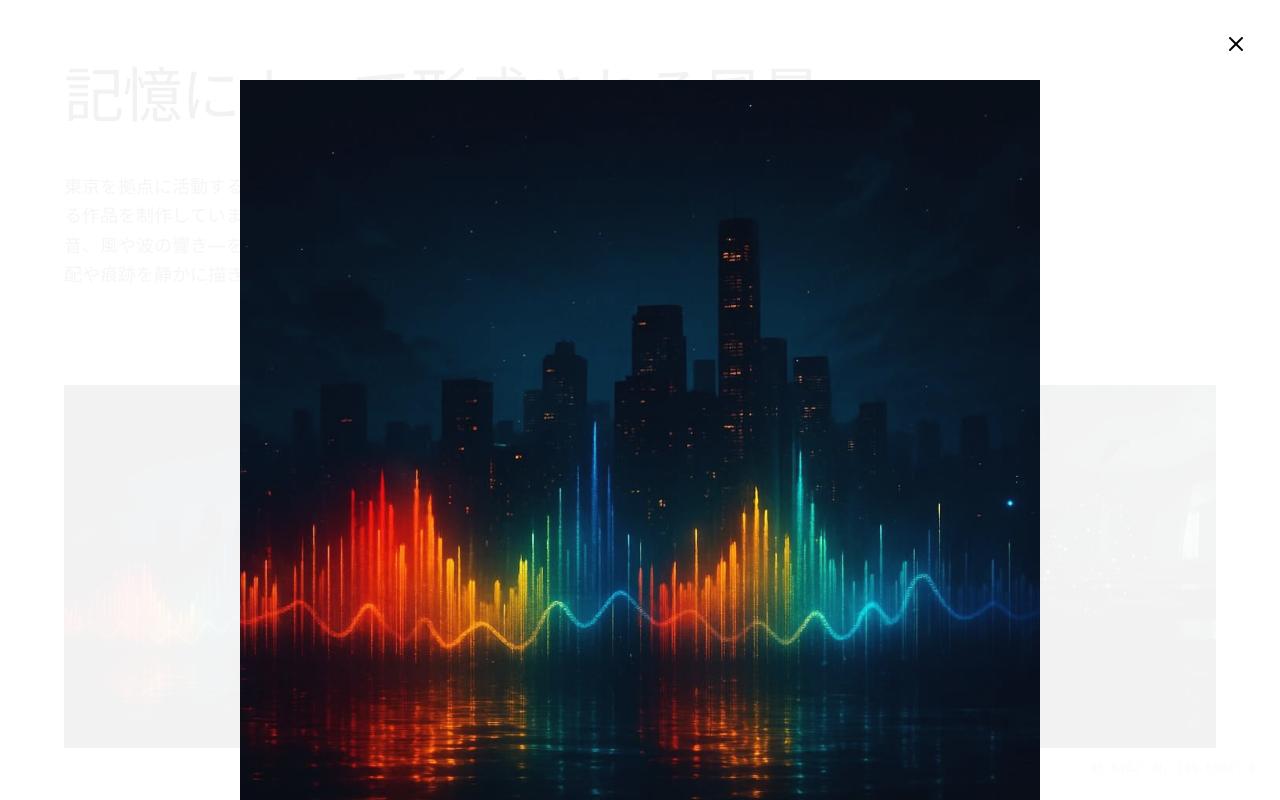
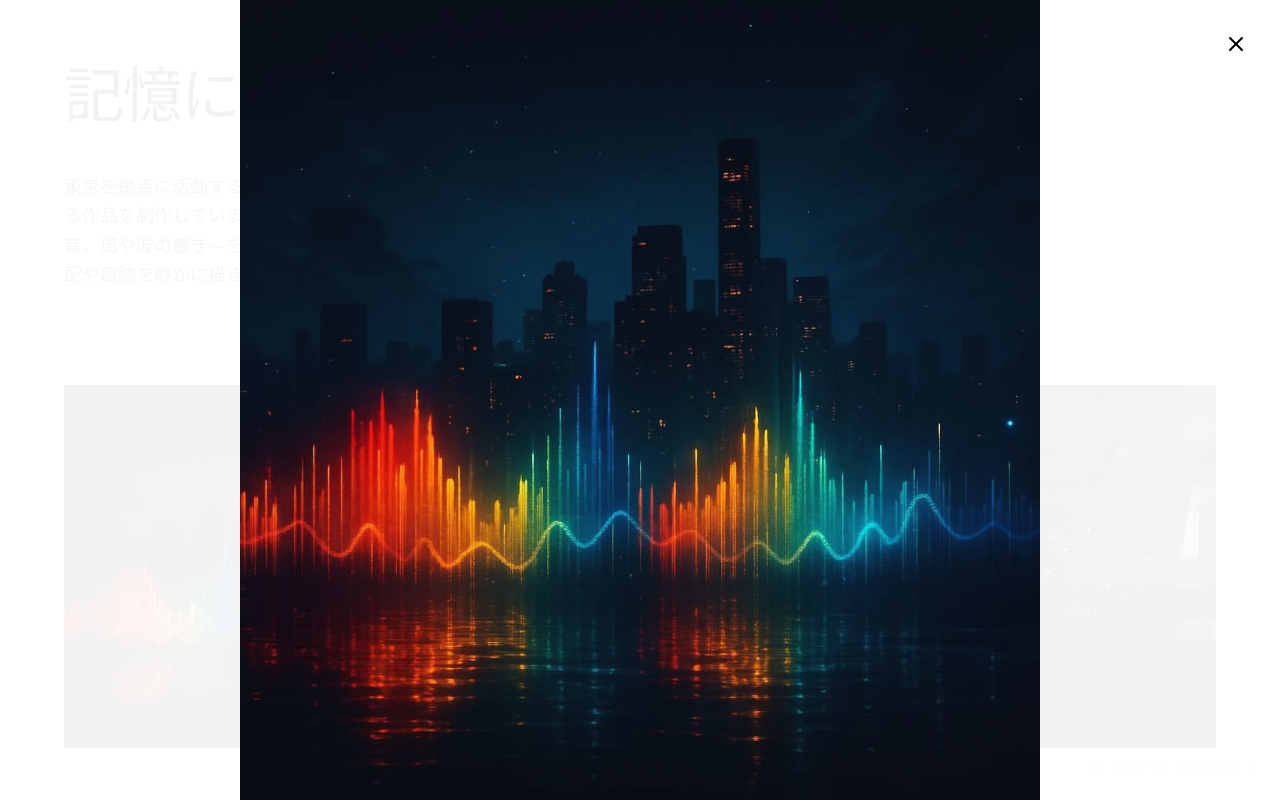
Before and after one commit to dyedai/gallery, a Next.js app: page / in a window 1280 px wide. Both pictures are taken after a click on the element 245 px from the left and 566 px from the top of the page. Shown: the top 800 px of the page. Built offline with nearby package versions, Linux system fonts and the light colour scheme.

Commit message:
canvasとImageのずれ修正

```diff
--- a/app/page.tsx
+++ b/app/page.tsx
@@ -44,7 +44,7 @@ export default function Home() {
               onClick={() => setSelectedImage(image)}
             >
               <div className="aspect-square relative cursor-pointer">
-                <Image src={image.src || "/placeholder.svg"} alt={image.title} fill className="object-cover transition-transform duration-700 group-hover:scale-105" />
+                <Image src={image.src} alt={image.title} fill className="object-cover transition-transform duration-700 group-hover:scale-105" />
                 <div className="absolute inset-0 bg-black bg-opacity-0 group-hover:bg-opacity-10 transition-all duration-500" />
               </div>
               <div className="mt-3 opacity-0 group-hover:opacity-100 transition-opacity duration-300">
@@ -69,7 +69,7 @@ export default function Home() {
               <X size={24} />
             </button>
 
-            <div className="max-w-4xl max-h-[80vh] relative" onClick={(e) => e.stopPropagation()}>
+            <div className="max-w-4xl relative" onClick={(e) => e.stopPropagation()}>
               <ParticleImage src={selectedImage.src} alt={selectedImage.title} />
             </div>
           </motion.div>
--- a/components/particle-image.tsx
+++ b/components/particle-image.tsx
@@ -158,7 +158,7 @@ export function ParticleImage({ src, alt }: ParticleImageProps) {
       // 一定時間後に実際の画像を表示するタイマーを設定
       animationCompleteTimeoutRef.current = setTimeout(() => {
         setShowRealImage(true);
-      }, 4000); // 4秒後に画像を表示
+      }, 3500); // 画像表示までの遅延
     };
 
     return () => {
@@ -212,40 +212,31 @@ export function ParticleImage({ src, alt }: ParticleImageProps) {
 
   return (
     <motion.div initial={{ opacity: 0 }} animate={{ opacity: 1 }} transition={{ duration: 1 }} className="relative w-full flex justify-center items-center">
-      {/* パーティクルアニメーション用キャンバス */}
+      <div style={{ width: dimensions.width, height: dimensions.height, position: "relative" }}>
+        {/* パーティクルの作成 */}
         <AnimatePresence>
           {!showRealImage && (
             <motion.canvas
               ref={canvasRef}
               width={dimensions.width}
               height={dimensions.height}
-            className="mx-auto"
-            style={{ position: "absolute", zIndex: 10 }}
+              className="w-full h-full"
               aria-label={alt}
               exit={{ opacity: 0 }}
               transition={{ duration: 1 }}
+              style={{ display: "block", position: "absolute", top: 0, left: 0 }}
             />
           )}
         </AnimatePresence>
-
-      {/* 実際の画像 */}
+        {/* 実画像 */}
         <AnimatePresence>
           {showRealImage && (
-          <motion.div
-            initial={{ opacity: 0 }}
-            animate={{ opacity: 1 }}
-            transition={{ duration: 1.5 }}
-            className="mx-auto"
-            style={{
-              width: dimensions.width,
-              height: dimensions.height,
-              position: "relative",
-            }}
-          >
-            <Image src={src || "/placeholder.svg"} alt={alt} width={dimensions.width} height={dimensions.height} className="mx-auto" style={{ objectFit: "contain" }} />
+            <motion.div initial={{ opacity: 0 }} animate={{ opacity: 1 }} transition={{ duration: 1.5 }} className="w-full h-full" style={{ position: "absolute", top: 0, left: 0 }}>
+              <Image src={src} alt={alt} width={dimensions.width} height={dimensions.height} className="w-full h-full object-cover" />
             </motion.div>
           )}
         </AnimatePresence>
+      </div>
     </motion.div>
   );
 }
```
Lines whose indentation alone changed are shown as unchanged.
